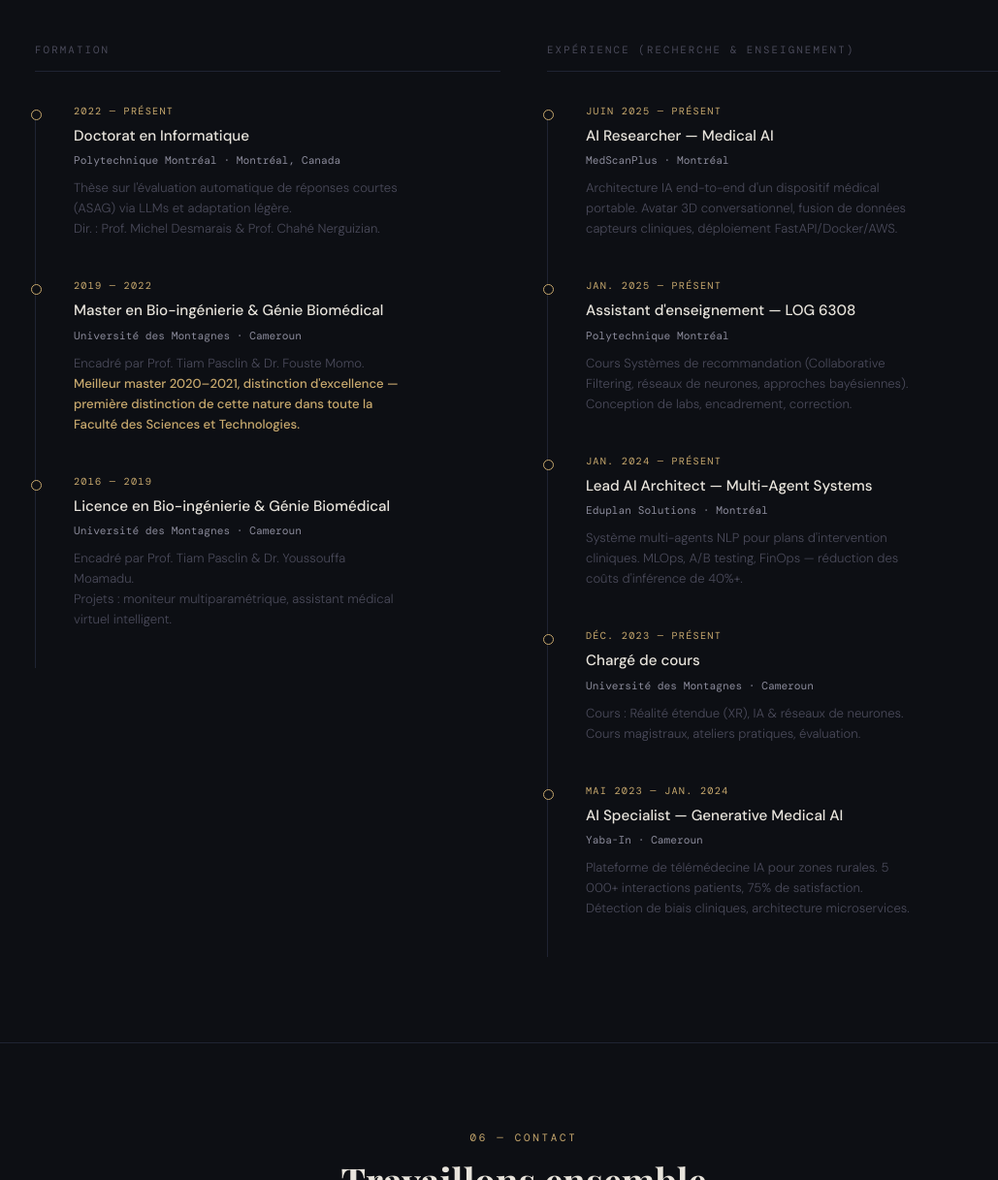
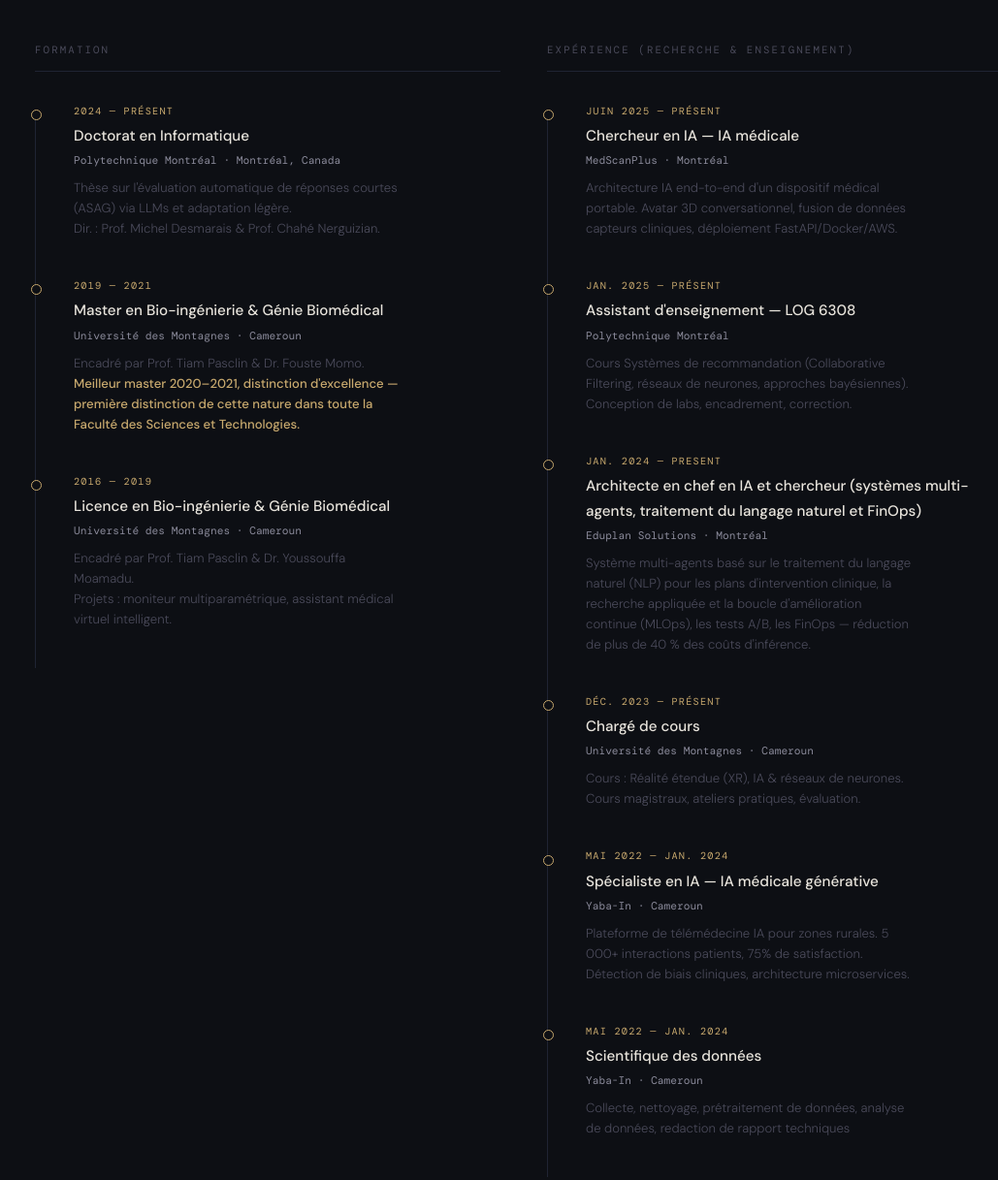
Before and after one commit to electronF/electronF.github.io, a plain HTML site: page index.html in a window 1280 px wide. Shown: the part 4982-6199 px from the top of the page at 97% size, without its empty margins (100-1129 px from the left). Drawn offline with nearby package versions, Linux system fonts and the light colour scheme; a web font is replaced by a local one.

Commit message:
Update personal information and project details in HTML

```diff
--- a/index.html
+++ b/index.html
@@ -3,13 +3,13 @@
 <head>
   <meta charset="UTF-8" />
   <meta name="viewport" content="width=device-width, initial-scale=1.0" />
-  <title>Ovide Kuichua — AI Research Scientist</title>
+  <title> Ovide Kuichua — Chercheur en intelligence artificielle | Consultant IA, LLM </title>
 
   <!-- SEO de base -->
-  <meta name="description" content="Ovide Kuichua — AI Research Scientist and PhD candidate at Polytechnique Montréal. Research on automated grading (ASAG), LLM calibration, clinical NLP and medical AI." />
+  <meta name="description" content="Ovide Kuichua is an AI Research Scientist and PhD candidate at Polytechnique Montréal. Research on automated grading (ASAG), LLM calibration, clinical NLP and medical AI." />
   <meta name="keywords" content="Ovide Kuichua, AI Research, LLM calibration, ASAG, automated grading, NLP, Polytechnique Montreal, Machine Learning, Medical AI, human-in-the-loop" />
   <meta name="author" content="Ovide Kuichua" />
-  <link rel="canonical" href="https://ovidekuichua.github.io" />
+  <link rel="canonical" href="https://electronf.github.io" />
 
   <!-- Open Graph (LinkedIn, WhatsApp, Discord...) -->
   <meta property="og:type"        content="website" />
@@ -821,7 +821,7 @@
   email:      "ovide.kuichua@polymtl.ca",
   website:    "ovidekuichua.github.io",
   // Année de début PhD pour calcul automatique des années d'expérience
-  phdStart:   2022,
+  phdStart:   2024,
   // Année de début en développement logiciel (freelance Python)
   devStart:   2016,
 
@@ -958,7 +958,7 @@
 // award: optionnel — affiche une ligne dorée si présent
 const PROJECTS = [
   {
-    era:   "PhD · 2022–présent",
+    era:   "PhD · 2024–présent",
     title: "Calibration LLM pour l'évaluation automatique (ASAG)",
     desc:  "Système de calibration par question via régression gaussienne sur scores LLMs. 53% de réduction d'erreur sur corpus multilingue avec seulement 15 exemples. Évalué sur GPT-4o, Claude 3.5 Sonnet, Gemini 2.0 Flash."
   },
@@ -993,14 +993,14 @@
 // ── FORMATION ─────────────────────────────────────────────────
 const EDUCATION = [
   {
-    date:  "2022 — Présent",
+    date:  "2024 — Présent",
     role:  "Doctorat en Informatique",
     org:   "Polytechnique Montréal · Montréal, Canada",
     desc:  "Thèse sur l'évaluation automatique de réponses courtes (ASAG) via LLMs et adaptation légère.",
     extra: "Dir. : Prof. Michel Desmarais & Prof. Chahé Nerguizian."
   },
   {
-    date:  "2019 — 2022",
+    date:  "2019 — 2021",
     role:  "Master en Bio-ingénierie & Génie Biomédical",
     org:   "Université des Montagnes · Cameroun",
     desc:  "Encadré par Prof. Tiam Pasclin & Dr. Fouste Momo.",
@@ -1020,7 +1020,7 @@
 const EXPERIENCE = [
   {
     date: "Juin 2025 — Présent",
-    role: "AI Researcher — Medical AI",
+    role: "Chercheur en IA — IA médicale",
     org:  "MedScanPlus · Montréal",
     desc: "Architecture IA end-to-end d'un dispositif médical portable. Avatar 3D conversationnel, fusion de données capteurs cliniques, déploiement FastAPI/Docker/AWS."
   },
@@ -1031,10 +1031,10 @@
     desc: "Cours Systèmes de recommandation (Collaborative Filtering, réseaux de neurones, approches bayésiennes). Conception de labs, encadrement, correction."
   },
   {
-    date: "Jan. 2024 — Présent",
-    role: "Lead AI Architect — Multi-Agent Systems",
+    date: "Jan. 2024 — Present",
+    role: "Architecte en chef en IA et chercheur (systèmes multi-agents, traitement du langage naturel et FinOps)",
     org:  "Eduplan Solutions · Montréal",
-    desc: "Système multi-agents NLP pour plans d'intervention cliniques. MLOps, A/B testing, FinOps — réduction des coûts d'inférence de 40%+."
+    desc: "Système multi-agents basé sur le traitement du langage naturel (NLP) pour les plans d'intervention clinique, la recherche appliquée et la boucle d'amélioration continue (MLOps), les tests A/B, les FinOps — réduction de plus de 40 % des coûts d'inférence."
   },
   {
     date: "Déc. 2023 — Présent",
@@ -1043,10 +1043,16 @@
     desc: "Cours : Réalité étendue (XR), IA & réseaux de neurones. Cours magistraux, ateliers pratiques, évaluation."
   },
   {
-    date: "Mai 2023 — Jan. 2024",
-    role: "AI Specialist — Generative Medical AI",
+    date: "Mai 2022 — Jan. 2024",
+    role: "Spécialiste en IA — IA médicale générative",
     org:  "Yaba-In · Cameroun",
     desc: "Plateforme de télémédecine IA pour zones rurales. 5 000+ interactions patients, 75% de satisfaction. Détection de biais cliniques, architecture microservices."
+  },
+  {
+    date: "Mai 2022 — Jan. 2024",
+    role: "Scientifique des données",
+    org:  "Yaba-In · Cameroun",
+    desc: "Collecte, nettoyage, prétraitement de données, analyse de données, redaction de rapport techniques"
   }
 ];
 
```
